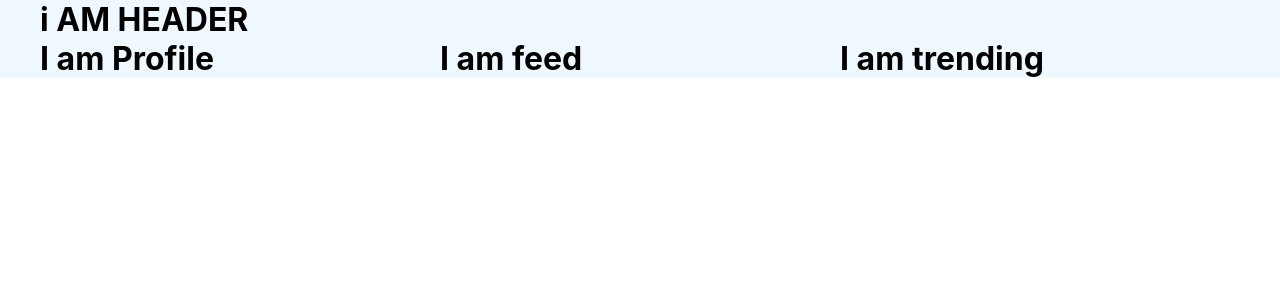
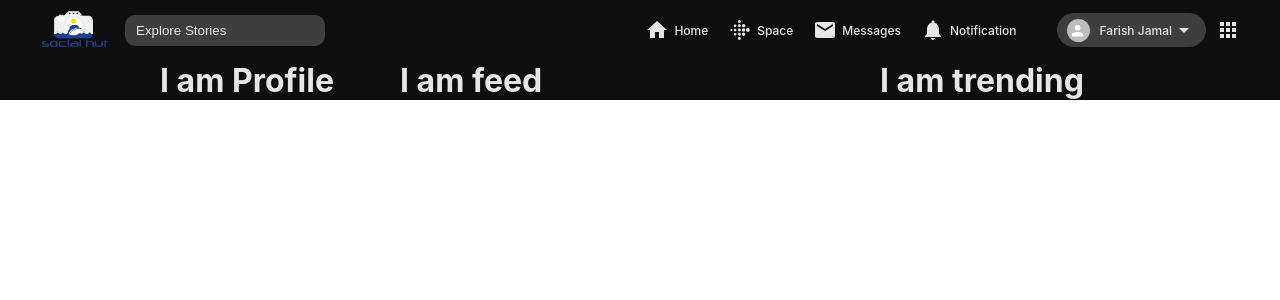
Before and after one commit to farish-jamal/Social-Hut, a React (Create React App) app: page / in a window 1280 px wide. Shown: the top 300 px of the page. Built offline with nearby package versions, Linux system fonts and the light colour scheme; the HTML template or start-up script is replaced by a standard one.

Commit message:
Header Completed

```diff
--- a/src/components/header/Header.css
+++ b/src/components/header/Header.css
@@ -0,0 +1,51 @@
+.header{
+    display: flex;
+    align-items: center;
+    justify-content: space-between;
+    width: 100%;
+    padding: 10px 0px;
+}
+.header_left > img {
+    width: 70px;
+}
+.header_left{
+    display: flex;
+    align-items: center;
+}
+.header_left >input {
+    margin-left: 15px;
+    padding: 7px 10px;
+    width: 200px;
+    border-radius: 10px;
+    outline: none;
+    border: 0.1px solid transparent;
+    background-color: rgba(124, 124, 124, 0.438);
+    color: rgb(230, 230, 230);
+}
+.header_left >input::placeholder{
+    color: rgb(230, 230, 230);
+}
+.header_right, .header_profile{
+    display: flex;
+    align-items: center;
+}
+.hedader_rightIcons{
+    display: flex;
+    align-items: center;
+    margin-right: 30px;
+}
+.header_profile{
+    background-color: rgba(124, 124, 124, 0.438);
+    padding: 5px 10px;
+    border-radius: 20px;
+    margin-right: 10px;
+}
+.header_profile > p {
+    font-size: 12px;
+    font-weight: 500;
+    margin-left: 10px;
+}
+.header_rightProfile{
+    display: flex;
+    align-items: center;
+}
--- a/src/components/header/Header.jsx
+++ b/src/components/header/Header.jsx
@@ -1,9 +1,38 @@
 import React from 'react'
+import logo from "../../assests/logo.png"
+import "./Header.css"
+import FitbitIcon from '@mui/icons-material/Fitbit';
+import NotificationsIcon from '@mui/icons-material/Notifications';
+import EmailIcon from '@mui/icons-material/Email';
+import HomeIcon from '@mui/icons-material/Home';
+import { Avatar } from '@mui/material';
+import ArrowDropDownIcon from '@mui/icons-material/ArrowDropDown';
+import Icons from './icons/Icons';
+import AppsIcon from '@mui/icons-material/Apps';
 
 function Header() {
   return (
     <div className='header'>
-        <h1>i AM HEADER</h1>
+        <div className="header_left">
+            <img src={logo} alt="logo" />
+            <input type="text" placeholder='Explore Stories'/>
+        </div>
+        <div className="header_right">
+            <div className="hedader_rightIcons">
+               <Icons Icon={HomeIcon} text="Home" />
+               <Icons Icon={FitbitIcon} text="Space" />
+               <Icons Icon={EmailIcon} text="Messages" />
+               <Icons Icon={NotificationsIcon} text="Notification" />
+            </div>
+            <div className="header_rightProfile">
+              <div className="header_profile">
+                <Avatar style={{width: "23px", height: "23px"}}/>
+                 <p>Farish Jamal</p>
+                <ArrowDropDownIcon />
+              </div>
+              <AppsIcon />
+            </div>
+        </div>
     </div>
   )
 }
--- /dev/null
+++ b/src/components/header/icons/Icons.css
@@ -0,0 +1,19 @@
+.icons{
+    display: flex;
+    align-items: center;
+    cursor: pointer;
+    padding: 5px 10px;
+    border-radius: 20px;
+}
+.icons:hover{
+    background-color: white;
+    color: blue;
+}
+.icons:hover p{
+    color: black;
+}
+.icons > p{
+    font-size: 12px;
+    margin-left: 5px;
+    font-weight: 500;
+}
--- /dev/null
+++ b/src/components/header/icons/Icons.jsx
@@ -0,0 +1,13 @@
+import React from 'react'
+import "./Icons.css"
+
+function Icons({Icon, text}) {
+  return (
+    <div className='icons'>
+        <Icon />
+        <p>{text}</p>
+    </div>
+  )
+}
+
+export default Icons
--- a/src/components/home/Home.css
+++ b/src/components/home/Home.css
@@ -1,5 +1,5 @@
 .home{
-    background-color: aliceblue;
+    background-color: rgb(14, 14, 14);
     display: flex;
     flex-direction: column;
     width: 100vw;
@@ -7,4 +7,6 @@
 }
 .home_feed{
     display: flex;
+    align-items: center;
+    justify-content: center;
 }
--- a/src/components/profile/Profile.css
+++ b/src/components/profile/Profile.css
@@ -1,3 +1,3 @@
 .profile{
-    flex: 0.4;
+    flex: 0.2;
 }
--- a/src/components/trending/Trending.css
+++ b/src/components/trending/Trending.css
@@ -1,3 +1,3 @@
 .trending{
-    flex: 0.4;
+    flex: 0.2;
 }
--- a/src/index.css
+++ b/src/index.css
@@ -11,6 +11,7 @@ body {
     sans-serif;
   -webkit-font-smoothing: antialiased;
   -moz-osx-font-smoothing: grayscale;
+  color: rgb(230, 230, 230);
 }
 
 code {
```
Also changed, not shown: src/assests/logo.png (added).
